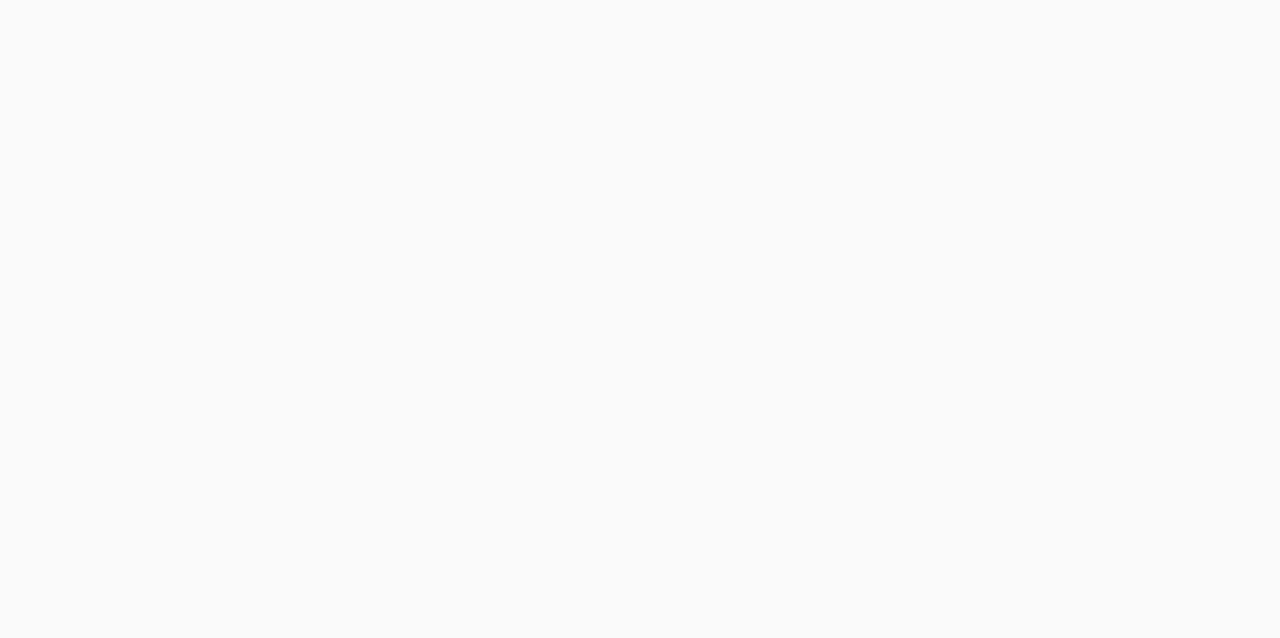
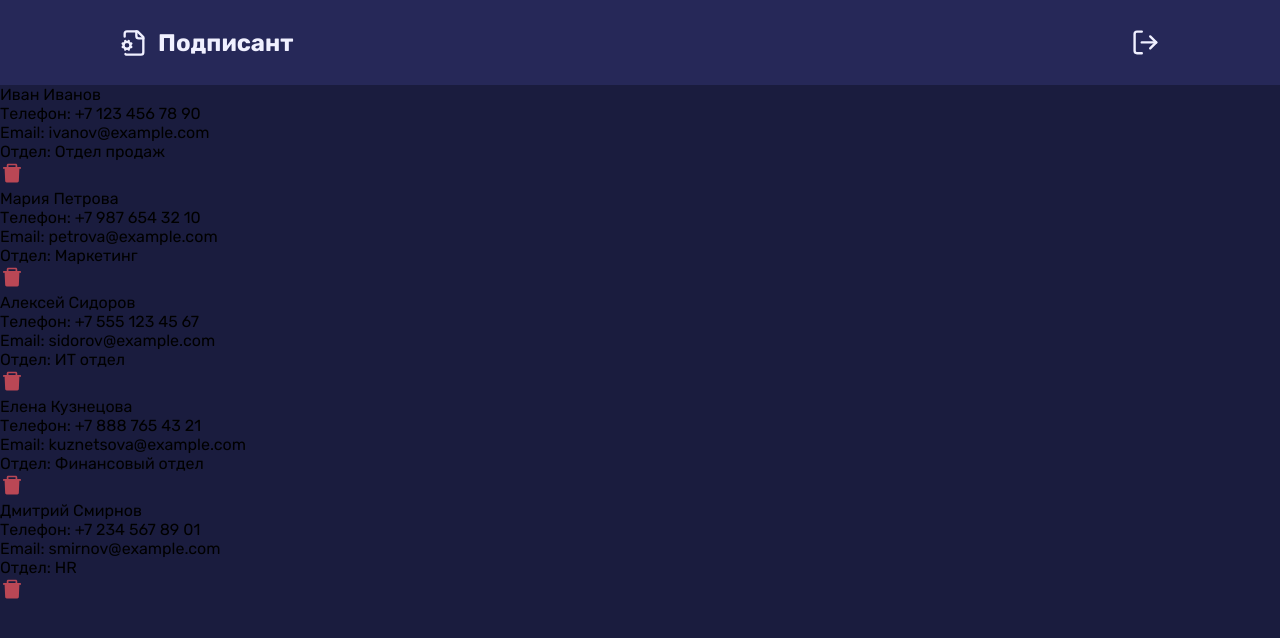
Before and after one commit to fvhr/podpisant, a React (Vite) app in the folder frontend/: page /employes in a window 1280 px wide. Before the commit this address had no page. Shown: the top 638 px of the page. Built offline with nearby package versions, Linux system fonts and the light colour scheme.

Commit message:
added employers page

```diff
--- a/frontend/src/App.tsx
+++ b/frontend/src/App.tsx
@@ -2,6 +2,7 @@ import { Navigate, Route, Routes } from 'react-router-dom';
 import { Auth, Organization } from './pages';
 import { Main } from './pages/Main.tsx';
 import './styles/app.scss';
+import {Employes} from "./pages/Employes.tsx";
 
 export const App = () => {
   return (
@@ -10,6 +11,7 @@ export const App = () => {
       <Route path="/login" element={<Auth />} />
       <Route path="/main" element={<Main />} />
       <Route path="/organization" element={<Organization />} />
+      <Route path="/employes" element={<Employes />} />
     </Routes>
   );
 };
--- /dev/null
+++ b/frontend/src/components/employes/employes-component.tsx
@@ -0,0 +1,81 @@
+import React, { useState } from 'react';
+import { AiFillDelete } from 'react-icons/ai';
+import { useNavigate } from 'react-router-dom';
+
+interface Employee {
+    id: number;
+    fullName: string;
+    phone: string;
+    email: string;
+    department: string;
+}
+
+export const EmployeesComponent: React.FC = () => {
+    const navigate = useNavigate();
+    const [employees, setEmployees] = useState<Employee[]>([
+        {
+            id: 1,
+            fullName: 'Иван Иванов',
+            phone: '+7 123 456 78 90',
+            email: 'ivanov@example.com',
+            department: 'Отдел продаж',
+        },
+        {
+            id: 2,
+            fullName: 'Мария Петрова',
+            phone: '+7 987 654 32 10',
+            email: 'petrova@example.com',
+            department: 'Маркетинг',
+        },
+        {
+            id: 3,
+            fullName: 'Алексей Сидоров',
+            phone: '+7 555 123 45 67',
+            email: 'sidorov@example.com',
+            department: 'ИТ отдел',
+        },
+        {
+            id: 4,
+            fullName: 'Елена Кузнецова',
+            phone: '+7 888 765 43 21',
+            email: 'kuznetsova@example.com',
+            department: 'Финансовый отдел',
+        },
+        {
+            id: 5,
+            fullName: 'Дмитрий Смирнов',
+            phone: '+7 234 567 89 01',
+            email: 'smirnov@example.com',
+            department: 'HR',
+        },
+    ]);
+
+    const handleEmployeeClick = (id: number) => {
+        navigate(`/employee/${id}`);
+    };
+
+    const handleDeleteClick = (id: number, e: React.MouseEvent) => {
+        e.stopPropagation();
+        setEmployees((emps) => emps.filter((emp) => emp.id !== id));
+    };
+
+    return (
+        <main className="employees-container">
+            <div className="employees-list">
+                {employees.map((emp) => (
+                    <div key={emp.id} className="employee-card">
+                        <div className="employee-content" onClick={() => handleEmployeeClick(emp.id)}>
+                            <h3 className="employee-name">{emp.fullName}</h3>
+                            <p className="employee-phone">Телефон: {emp.phone}</p>
+                            <p className="employee-email">Email: {emp.email}</p>
+                            <p className="employee-department">Отдел: {emp.department}</p>
+                        </div>
+                        <div className="employee-actions" onClick={(e) => handleDeleteClick(emp.id, e)}>
+                            <AiFillDelete className="delete-icon" />
+                        </div>
+                    </div>
+                ))}
+            </div>
+        </main>
+    );
+};
--- a/frontend/src/pages/Employes.tsx
+++ b/frontend/src/pages/Employes.tsx
@@ -0,0 +1,12 @@
+import React from 'react';
+import { Header } from '../components';
+import { EmployeesComponent } from '../components/employes/employes-component.tsx';
+
+export const Employes: React.FC = () => {
+    return (
+        <div className="wrapper">
+            <Header />
+            <EmployeesComponent />
+        </div>
+    );
+};
--- a/frontend/src/styles/components/_employes.scss
+++ b/frontend/src/styles/components/_employes.scss
@@ -0,0 +1,76 @@
+.employees-container {
+  padding: 20px;
+  display: flex;
+  justify-content: center;
+  align-items: flex-start;
+  min-height: 100vh;
+}
+
+.employees-list {
+  display: flex;
+  flex-wrap: wrap;
+  gap: 20px;
+  justify-content: center;
+}
+
+.employee-card {
+  background-color: #fff;
+  box-shadow: 0 2px 10px rgba(0, 0, 0, 0.1);
+  border-radius: 8px;
+  overflow: hidden;
+  width: 300px;
+  transition: transform 0.3s ease;
+}
+
+.employee-card:hover {
+  transform: translateY(-5px);
+}
+
+.employee-content {
+  padding: 20px;
+  cursor: pointer;
+  transition: background-color 0.3s ease;
+}
+
+.employee-content:hover {
+  background-color: #f5f5f5;
+}
+
+.employee-name {
+  font-size: 1.2rem;
+  font-weight: 600;
+  margin-bottom: 10px;
+  color: #2c3e50;
+}
+
+.employee-phone,
+.employee-email,
+.employee-department {
+  font-size: 0.9rem;
+  margin-bottom: 8px;
+  color: #7f8c8d;
+}
+
+.employee-actions {
+  display: flex;
+  justify-content: flex-end;
+  padding: 10px;
+  background-color: #ecf0f1;
+  cursor: pointer;
+}
+
+.delete-icon {
+  color: #e74c3c;
+  font-size: 1.5rem;
+  transition: color 0.3s ease;
+}
+
+.delete-icon:hover {
+  color: #c0392b;
+}
+
+@media (max-width: 768px) {
+  .employee-card {
+    width: 100%;
+  }
+}
--- a/frontend/src/styles/components/_main.scss
+++ b/frontend/src/styles/components/_main.scss
@@ -18,11 +18,10 @@
     gap: 8px;
     margin-top: 30px;
     background-color: $color-button-dark;
-    transition: 0.3 ease;
 
     &:hover {
       background-color: #413997;
-      transition: 0.3 ease;
+      transition: 0.3 ease-in;
     }
   }
 }
```
